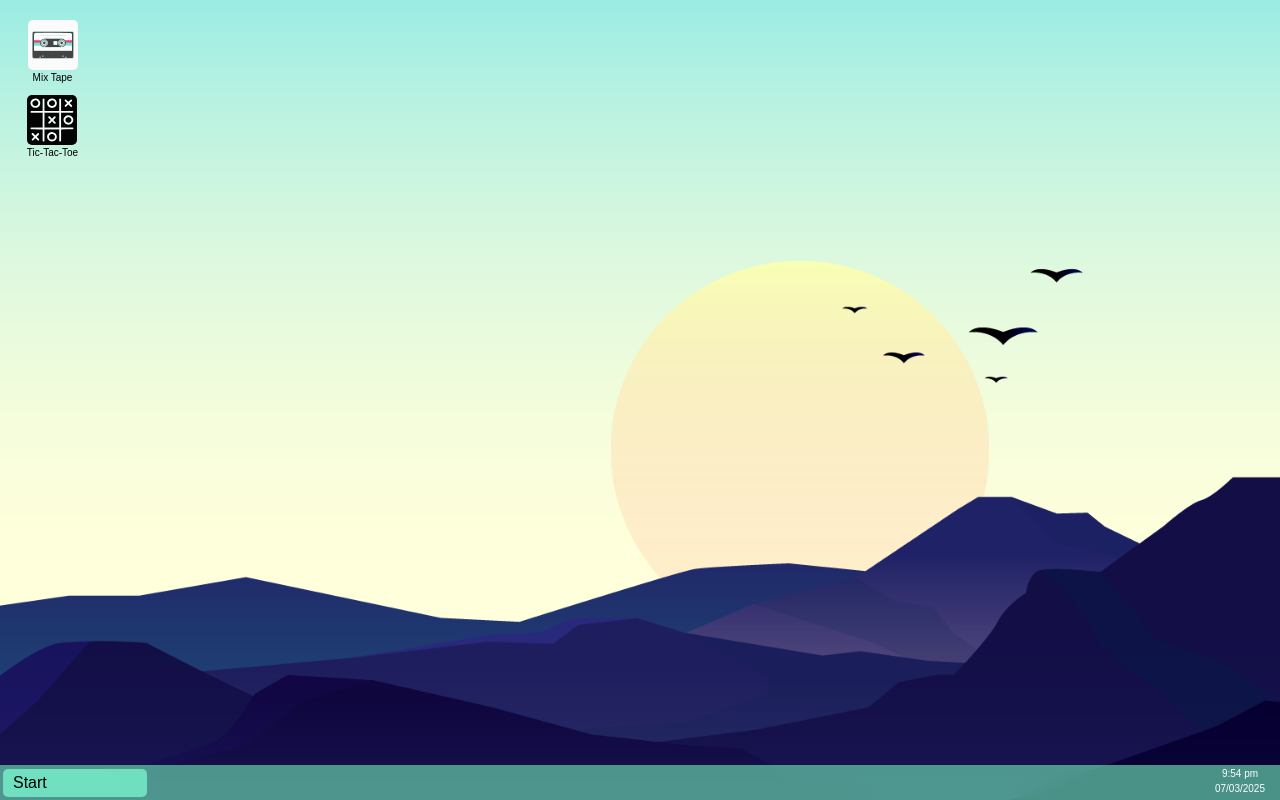
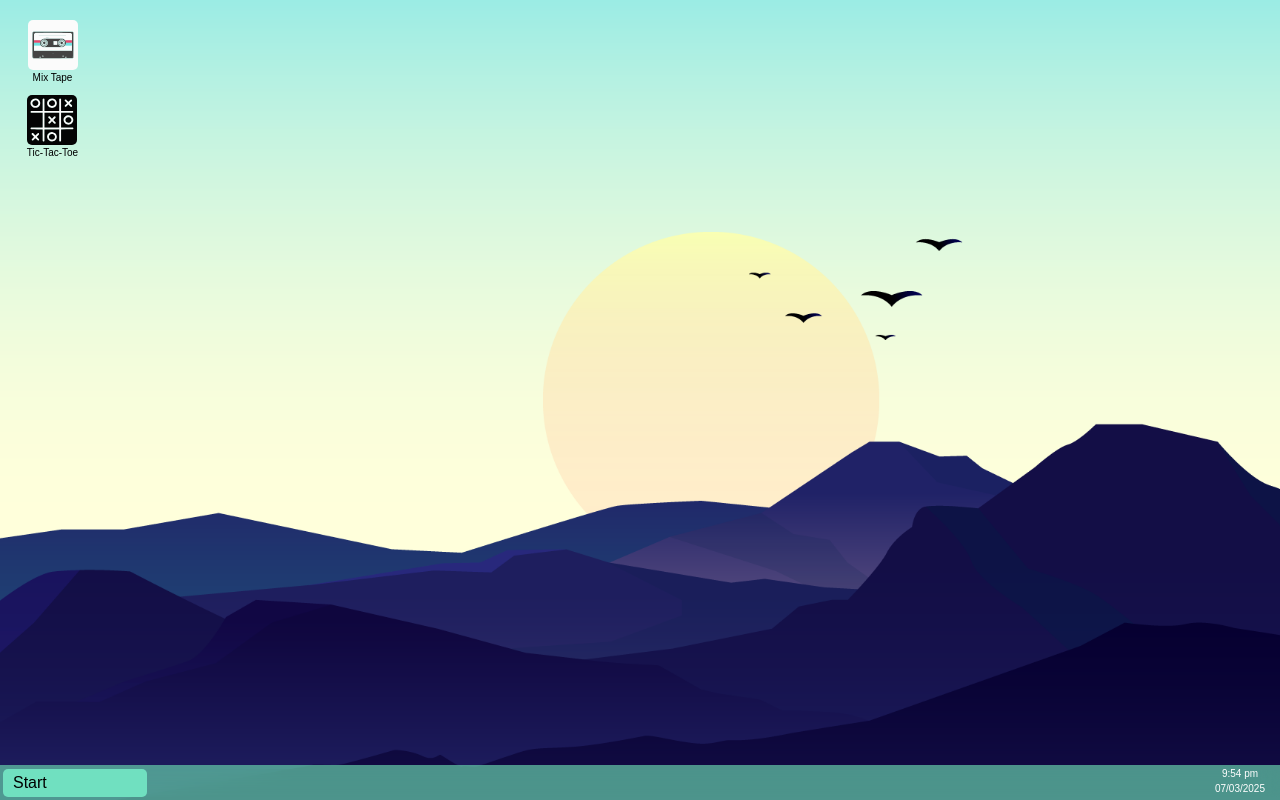
Before and after one commit to SpcyToast/portfolio, a Next.js app: page / in a window 1280 px wide. Built offline with nearby package versions, Linux system fonts and the light colour scheme.

Commit message:
background prioritised 100% vertically rather than horizontally

```diff
--- a/client/styles/homepage.css
+++ b/client/styles/homepage.css
@@ -1,6 +1,6 @@
 body {
   background-image: url('/Wallpaper.png');
-  background-size: 200vh;
+  background-size: auto 100vh;
   font-family: var(--font-A);
 }
 
```
